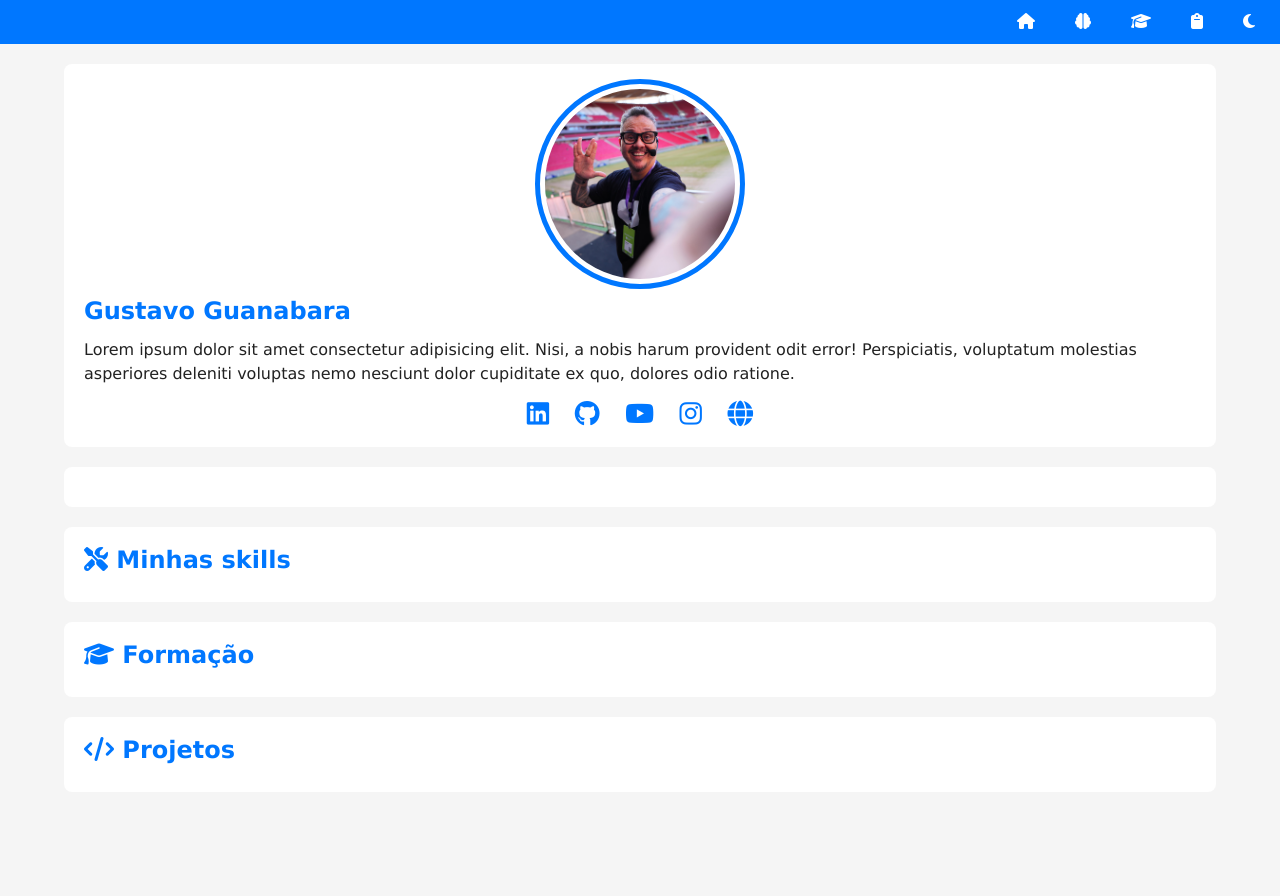
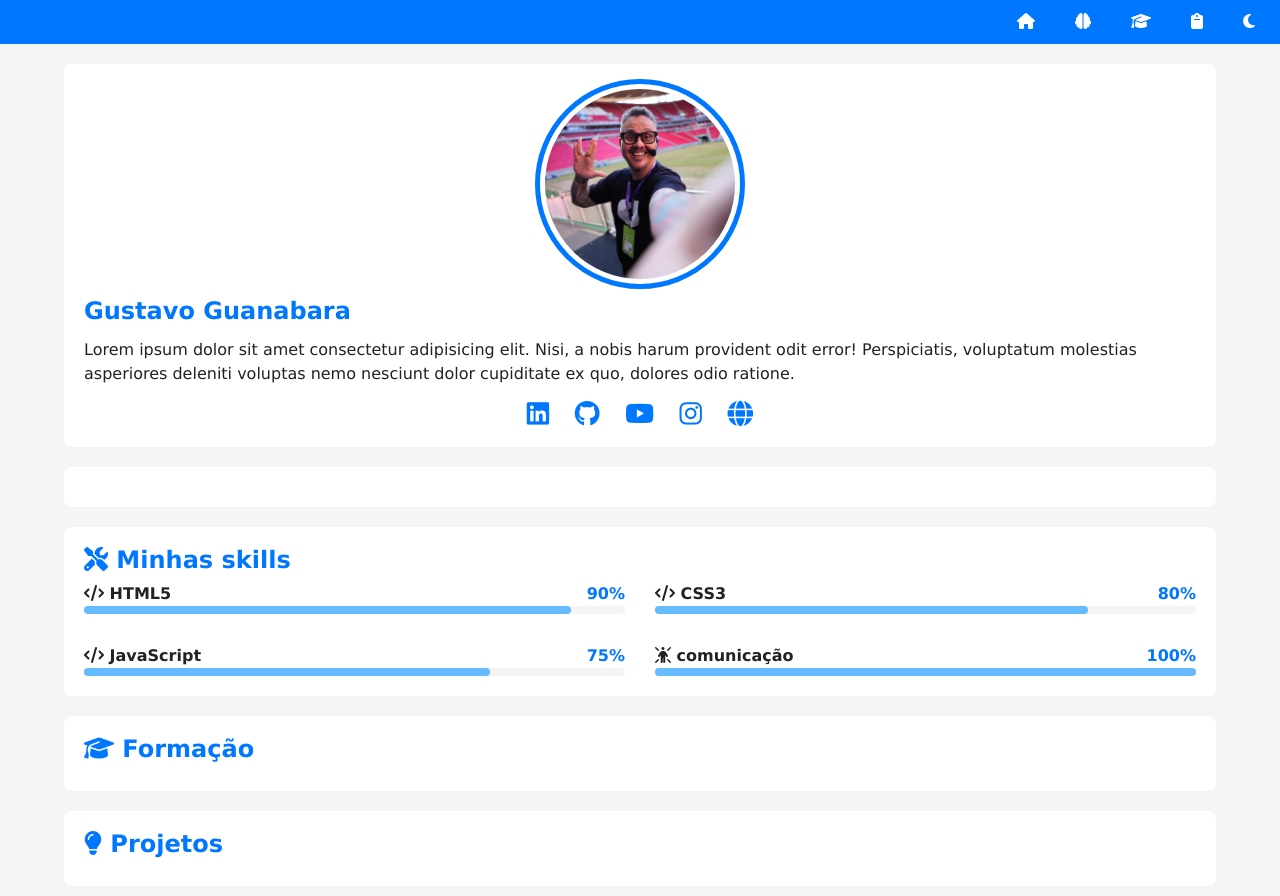
Before and after one commit to JeffersonNasc-Second/projeto-portfolio, a plain HTML site: page index.html in a window 1280 px wide. Before the commit the page ends 812 px from the top, so only its background shows below. Drawn offline with Linux system fonts and the light colour scheme.

Commit message:
skills criadas

```diff
--- a/estilos/style.css
+++ b/estilos/style.css
@@ -128,3 +128,45 @@ article h2 {
   color: var(--destaque);
   margin-bottom: 10px;
 }
+
+#skill-container {
+  display: grid;
+  grid-template-columns: 1fr;
+  gap: 30px;
+}
+
+#skill-container .info {
+  display: flex;
+  justify-content: space-between;
+  align-items: center;
+}
+
+#skill-container .nome {
+  font-weight: bold;
+  color: var(--texto);
+}
+
+#skill-container {
+  font-weight: bold;
+  color: var(--destaque);
+}
+
+#skill-container .barra {
+  width: 100%;
+  height: 8px;
+  background-color: var(--fundo-principal);
+  border-radius: 4px;
+}
+
+#skill-container  .progresso {
+  height: 100%;
+  background-color: var(--destaque-inverso);
+  border-radius: 4px;
+}
+
+
+@media screen and (min-width: 768px) {
+  #skill-container {
+    grid-template-columns: 1fr 1fr;
+  }
+}
--- a/index.html
+++ b/index.html
@@ -41,6 +41,64 @@
 
             <article class="skills">
                 <h2><i class="fa-solid fa-screwdriver-wrench"></i> Minhas skills</h2>
+
+                <div id="skill-container">
+                    <div class="item">
+                        <div class="info">
+                            <span class="nome">
+                               <i class="fa-solid fa-code"></i> HTML5
+                            </span>
+                            <span class="porcent">
+                                90%
+                            </span>
+                        </div>
+                        <div class="barra">
+                            <div class="progresso" style="width: 90%;"></div>
+                        </div>
+                    </div>
+
+                    <div class="item">
+                        <div class="info">
+                            <span class="nome">
+                               <i class="fa-solid fa-code"></i> CSS3
+                            </span>
+                            <span class="porcent">
+                                80%
+                            </span>
+                        </div>
+                        <div class="barra">
+                            <div class="progresso" style="width: 80%;"></div>
+                        </div>
+                    </div>
+
+                    <div class="item">
+                        <div class="info">
+                            <span class="nome">
+                               <i class="fa-solid fa-code"></i> JavaScript
+                            </span>
+                            <span class="porcent">
+                                75%
+                            </span>
+                        </div>
+                        <div class="barra">
+                            <div class="progresso" style="width: 75%;"></div>
+                        </div>
+                    </div>
+
+                    <div class="item">
+                        <div class="info">
+                            <span class="nome">
+                               <i class="fa-solid fa-person-rays"></i> comunicação
+                            </span>
+                            <span class="porcent">
+                                100%
+                            </span>
+                        </div>
+                        <div class="barra">
+                            <div class="progresso" style="width: 100%;"></div>
+                        </div>
+                    </div>
+                </div>
             </article> <!-- Fim do article#skills -->
 
             <article class="formacao">
@@ -48,7 +106,7 @@
             </article> <!-- Fim do article#formacao -->
 
             <article class="projetos">
-                <h2><i class="fa-solid fa-code"></i> Projetos</h2>
+                <h2><i class="fa-solid fa-lightbulb"></i> Projetos</h2>
             </article> <!-- Fim do article#projetos -->
         </section>
     </main>
```
